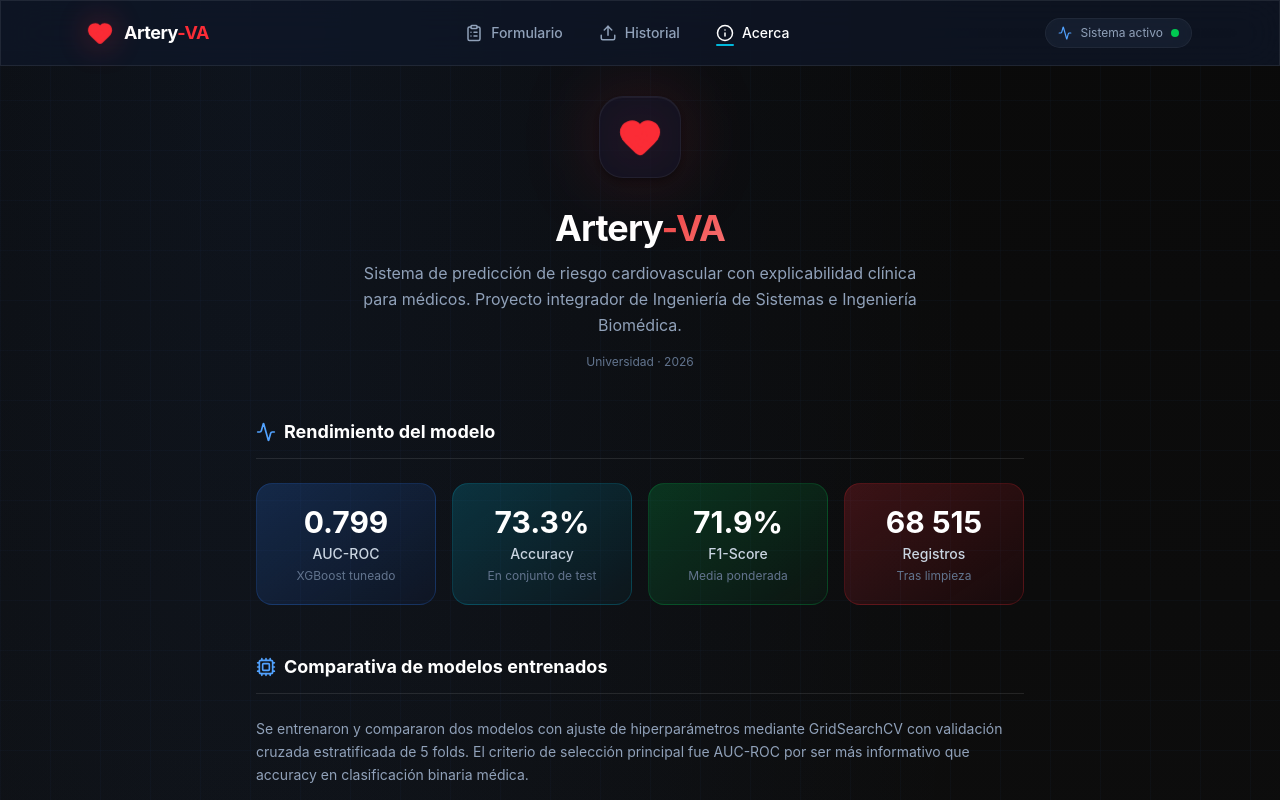
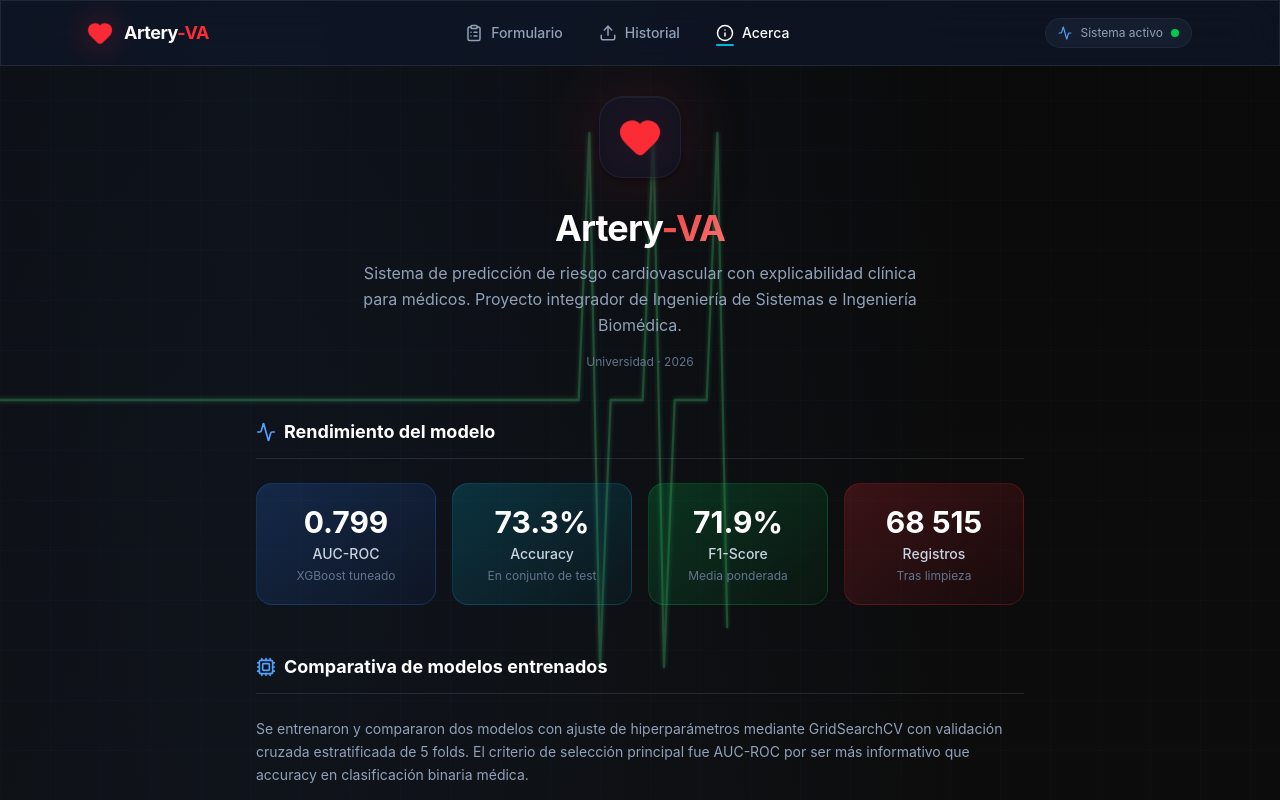
Before and after one commit to sato165/cardio-frontend, a React (Vite) app: page /about in a window 1280 px wide. Shown: the top 800 px of the page. Built offline with nearby package versions, Linux system fonts and the light colour scheme; no server answers.

Commit message:
mejoras visuales y animaciones

```diff
--- a/src/App.jsx
+++ b/src/App.jsx
@@ -1,5 +1,7 @@
+// src/App.jsx
 import { Routes, Route } from 'react-router-dom'
 import Navbar from './components/Navbar'
+import EkgBackground from './components/EkgBackground'
 import HomePage from './pages/HomePage'
 import ManualPage from './pages/ManualPage'
 import UploadPage from './pages/UploadPage'
@@ -7,9 +9,14 @@ import AboutPage from './pages/AboutPage'
 
 export default function App() {
   return (
-    <div className="min-h-screen hero-grid text-slate-200">
+    <div className="relative min-h-screen hero-grid text-slate-200">
+      {/* Fondo animado fijo (cubre toda la pantalla) */}
+      <EkgBackground color="green" />
+
+      {/* Capa de contenido por encima del fondo */}
+      <div className="relative z-10 flex flex-col min-h-screen">
         <Navbar />
-      <main className="pt-20 pb-12 px-4">
+        <main className="pt-20 pb-12 px-4 flex-1">
           <div className="max-w-5xl mx-auto">
             <Routes>
               <Route path="/" element={<HomePage />} />
@@ -20,5 +27,6 @@ export default function App() {
           </div>
         </main>
       </div>
+    </div>
   )
 }
--- /dev/null
+++ b/src/components/EkgBackground.jsx
@@ -0,0 +1,85 @@
+// src/components/EkgBackground.jsx
+import React, { useRef, useEffect } from 'react';
+
+const EkgBackground = ({ color = 'green' }) => {
+  const lineColor = color === 'red' ? '#ff4d4d' : '#4ade80';
+  const pathRef = useRef(null);
+
+  useEffect(() => {
+    if (pathRef.current) {
+      const length = pathRef.current.getTotalLength();
+      pathRef.current.style.setProperty('--path-length', length);
+      pathRef.current.style.strokeDasharray = length;
+      pathRef.current.style.strokeDashoffset = length;
+    }
+  }, []);
+
+  return (
+    <div className="fixed inset-0 w-full h-full overflow-hidden pointer-events-none z-[-1] opacity-30">
+      <svg
+        className="w-full h-full"
+        viewBox="0 0 1200 600"
+        preserveAspectRatio="none"
+        xmlns="http://www.w3.org/2000/svg"
+      >
+        <defs>
+          <filter id="ekg-glow">
+            <feGaussianBlur stdDeviation="2" result="blur" />
+            <feMerge>
+              <feMergeNode in="blur" />
+              <feMergeNode in="SourceGraphic" />
+            </feMerge>
+          </filter>
+        </defs>
+        <rect width="1200" height="600" fill="transparent" />
+        <path
+          ref={pathRef}
+          className="ekg-path"
+          d="M 0 300
+             L 487.5 300
+             L 537.5 300
+             L 542.5 300
+             L 552.5 100
+             L 562.5 500
+             L 572.5 300
+             L 582.5 300
+             L 592.5 300
+             L 602.5 300
+             L 612.5 100
+             L 622.5 500
+             L 632.5 300
+             L 642.5 300
+             L 652.5 300
+             L 662.5 300
+             L 672.5 100
+             L 682.5 500
+             L 692.5 300
+             L 702.5 300
+             L 712.5 300
+             L 1200 300"
+          stroke={lineColor}
+          strokeWidth="2"
+          fill="none"
+          filter="url(#ekg-glow)"
+          strokeLinecap="round"
+          strokeLinejoin="round"
+        />
+      </svg>
+      <style>{`
+        .ekg-path {
+          animation: ekg-draw 8s linear infinite;
+        }
+        @keyframes ekg-draw {
+          0% {
+            stroke-dashoffset: var(--path-length);
+          }
+          100% {
+            stroke-dashoffset: 0;
+          }
+        }
+      `}</style>
+    </div>
+  );
+};
+
+export default EkgBackground;
--- a/src/index.css
+++ b/src/index.css
@@ -378,3 +378,7 @@ body {
 .progress-bar-animated {
   transition: width 1s cubic-bezier(0.4, 0, 0.2, 1);
 }
+
+.ekg-path {
+  mix-blend-mode: screen;
+}
```
Lines whose indentation alone changed are shown as unchanged.
